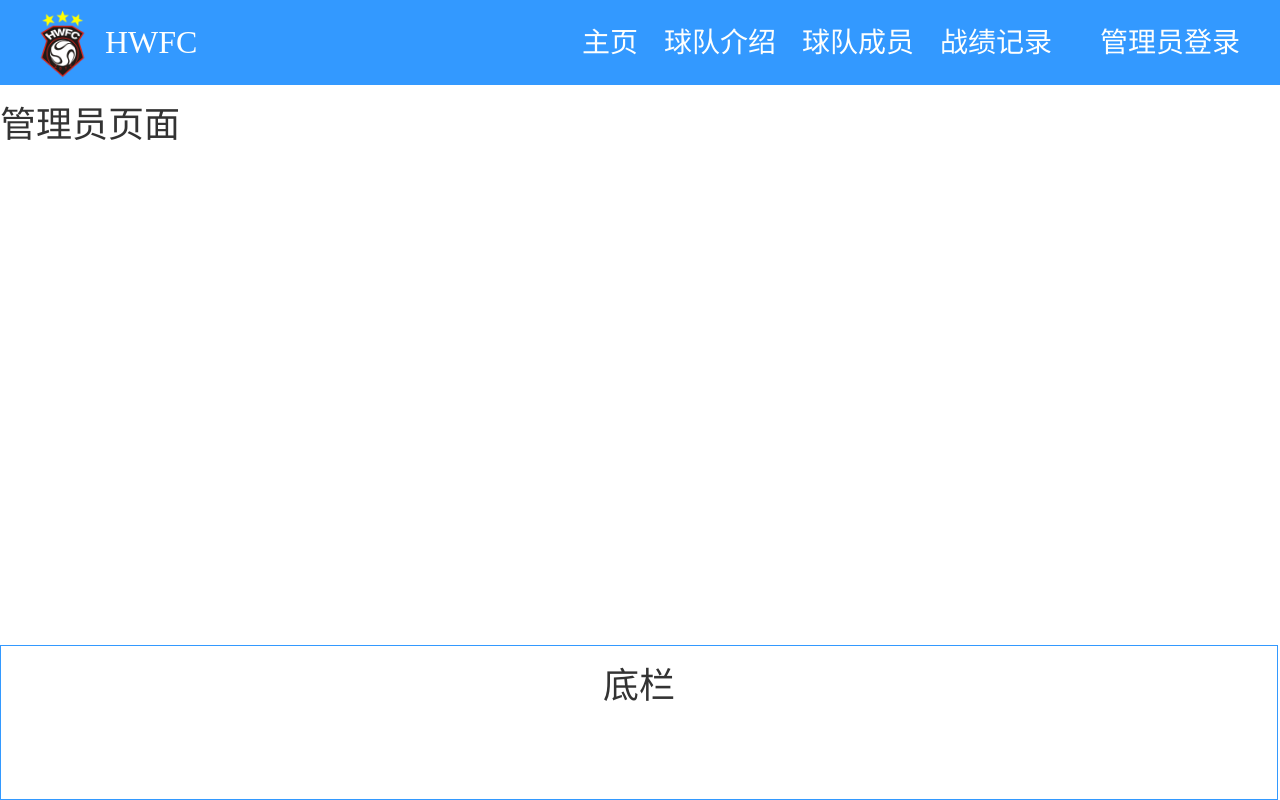
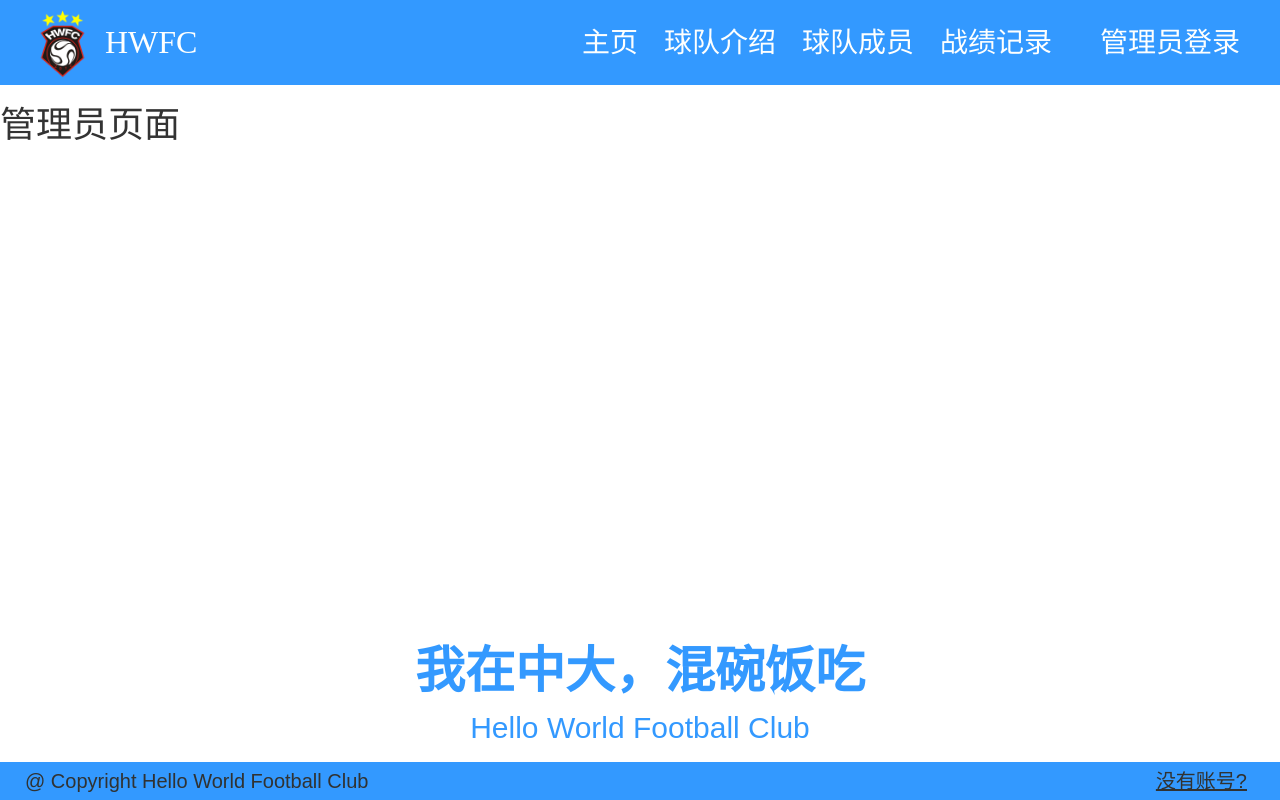
Before and after one commit to Liveipool/hwfc-client, a Vue app: page /#/administrator in a window 1280 px wide. Built offline with nearby package versions, Linux system fonts and the light colour scheme.

Commit message:
完成底部栏

```diff
--- a/src/components/foot-bar.vue
+++ b/src/components/foot-bar.vue
@@ -1,6 +1,11 @@
 <template>
   <div id='footBar' class="navbar-fixed-bottom visible-lg-block">
-    <h1>底栏</h1>
+    <div class="foot-bar-name chinese-name">我在中大，混碗饭吃</div>
+    <div class="foot-bar-name english-name">Hello World Football Club</div>
+    <div class="foot-bar-bottom">
+      <span>@ Copyright Hello World Football Club</span>
+      <router-link to="">没有账号?</router-link>
+    </div>
   </div>
 </template>
 
@@ -16,9 +21,43 @@ export default {
 
 <style scoped>
 #footBar {
-  width: calc(100% - 2px);
-  height: 155px;
-  border: 1px solid #39f;
+  width: 100%;
+  font-family: Arial;
+}
+
+.foot-bar-name {
+  color: #39f;
   text-align: center;
 }
+
+.chinese-name {
+  font-weight: bold;
+  font-size: 50px;
+}
+
+.english-name {
+  font-size: 30px;
+  margin-bottom: 12px;
+}
+
+.foot-bar-bottom {
+  height: 38px;
+  background-color: #39f;
+  font-size: 20px;
+  color: #313231;
+  display: flex;
+  justify-content: space-between;
+  align-items: center;
+}
+
+span {
+  margin-left: 25px;
+}
+
+/*router-link本身就是一个a标签*/
+a {
+  margin-right: 33px;
+  color: #313231;
+  text-decoration: underline;
+}
 </style>
```
